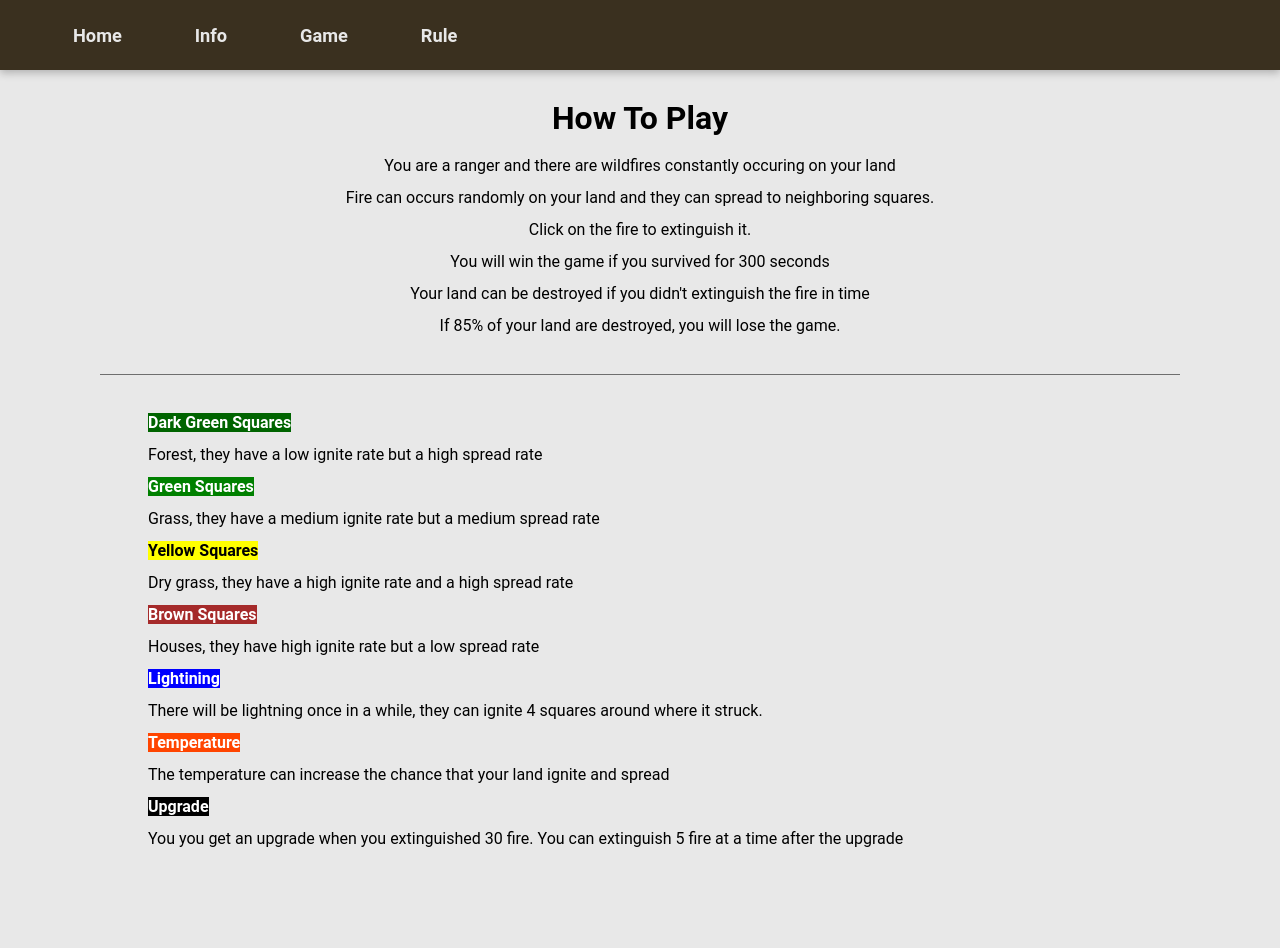
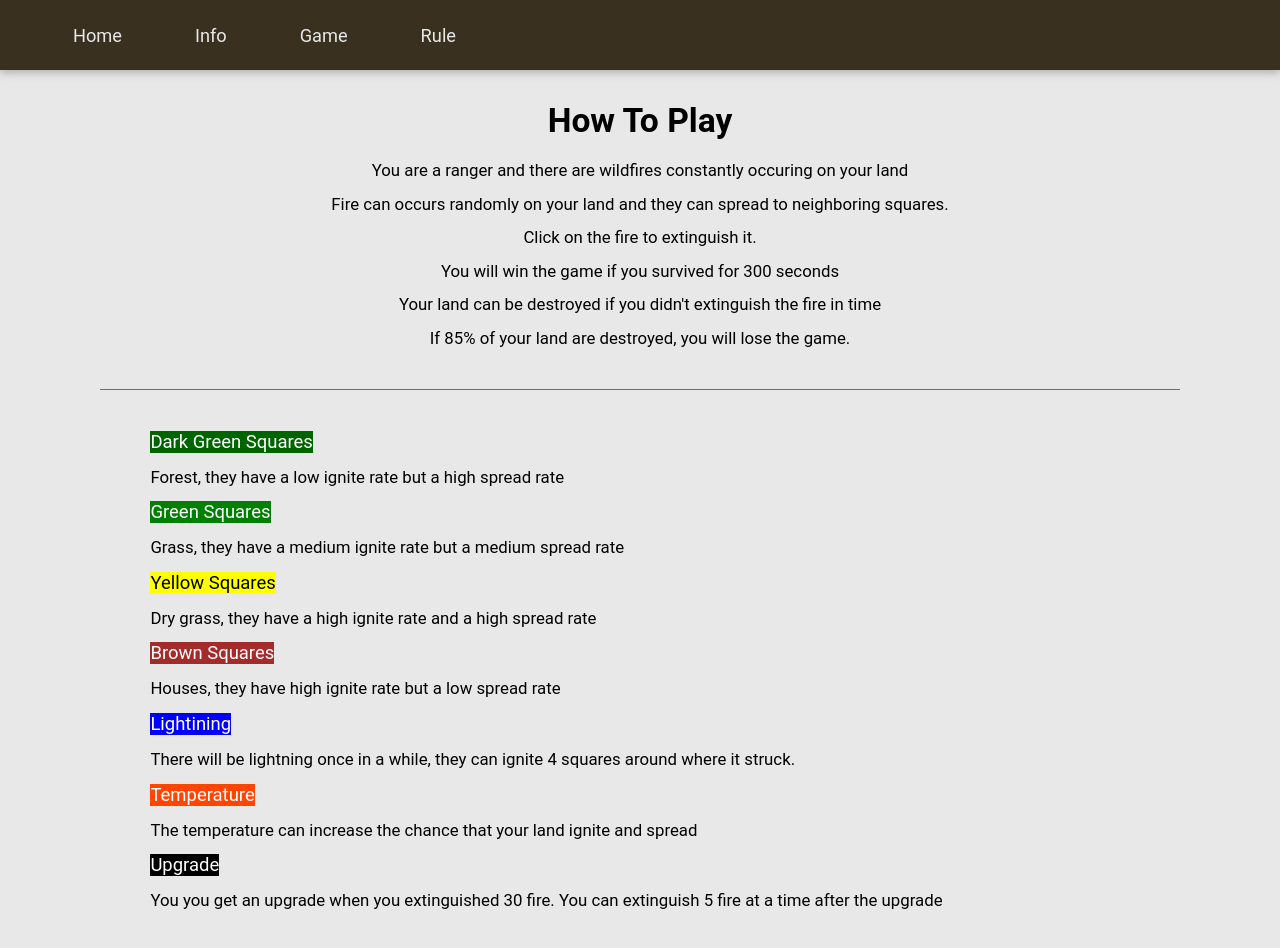
Before and after one commit to Da-Dog/ttsf-2022, a React (Create React App) app: page /rule in a window 1280 px wide. Shown: the top 948 px of the page. Before the commit the page ends 887 px from the top, so only its background shows below. Built offline with nearby package versions, Linux system fonts and the light colour scheme.

Commit message:
some css

```diff
--- a/src/App.css
+++ b/src/App.css
@@ -31,7 +31,6 @@ header {
 }
 
 .navbar > a {
-    font-weight: bold;
     display: flex;
     color: inherit;
     list-style: none;
@@ -108,6 +107,7 @@ nav > a:hover {
 
 /* Rule Page */
 
+
 .keys {
     border-top: 1px solid rgb(110, 110, 110);
     padding: 2em 3em;
@@ -117,7 +117,13 @@ nav > a:hover {
 }
 
 .rules {
+    font-weight: normal;
     line-height: 2;
+    font-size: 1.05em;
+}
+
+.rules span {
+  font-size: 1.1em;
 }
 
 
--- a/src/components/RulePage.jsx
+++ b/src/components/RulePage.jsx
@@ -22,61 +22,61 @@ const RulePage = () => {
 			</p>
 			<div className="keys">
 				<p>
-					<strong
+					<span
 						style={{ color: "white", backgroundColor: "darkgreen" }}
 					>
 						Dark Green Squares
-					</strong>
+					</span>
 					<br />
 					Forest, they have a low ignite rate but a high spread rate{" "}
 					<br />
-					<strong
+					<span
 						style={{ color: "white", backgroundColor: "green" }}
 					>
 						Green Squares
-					</strong>
+					</span>
 					<br />
 					Grass, they have a medium ignite rate but a medium spread
 					rate <br />
-					<strong
+					<span
 						style={{ color: "black", backgroundColor: "yellow" }}
 					>
 						Yellow Squares
-					</strong>
+					</span>
 					<br />
 					Dry grass, they have a high ignite rate and a high spread
 					rate <br />
-					<strong
+					<span
 						style={{ color: "white", backgroundColor: "brown" }}
 					>
 						Brown Squares
-					</strong>
+					</span>
 					<br />
 					Houses, they have high ignite rate but a low spread rate{" "}
 					<br />
 				</p>
 
 				<p>
-					<strong style={{ color: "white", backgroundColor: "blue" }}>
+					<span style={{ color: "white", backgroundColor: "blue" }}>
 						Lightining
-					</strong>
+					</span>
 					<br />
 					There will be lightning once in a while, they can ignite 4
 					squares around where it struck. <br />
-					<strong
+					<span
 						style={{ color: "white", backgroundColor: "orangered" }}
 					>
 						Temperature
-					</strong>
+					</span>
 					<br />
 					The temperature can increase the chance that your land
 					ignite and spread
 					<br />
-					<strong
+					<span
 						style={{ color: "white", backgroundColor: "black" }}
 					>
 						Upgrade
-					</strong>
+					</span>
 					<br />
 					You you get an upgrade when you extinguished 30 fire. You
 					can extinguish 5 fire at a time after the upgrade
```
